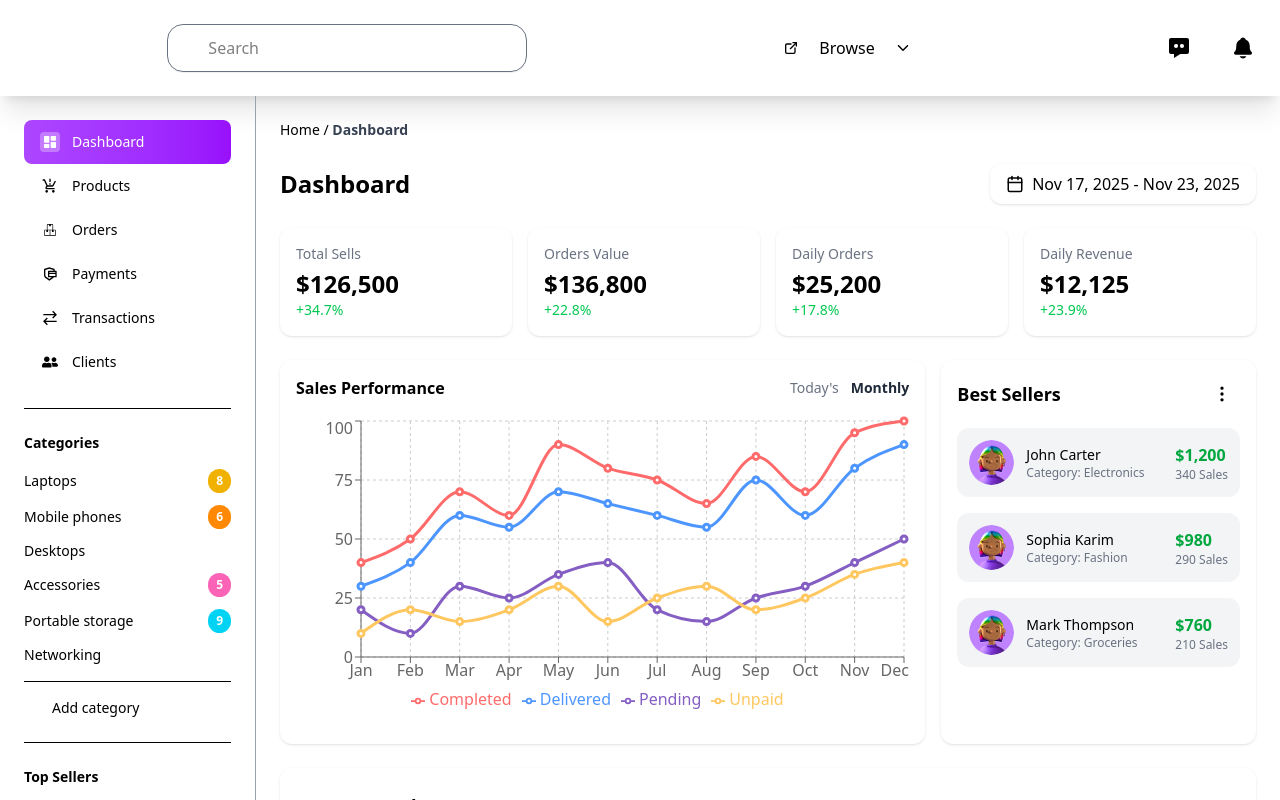
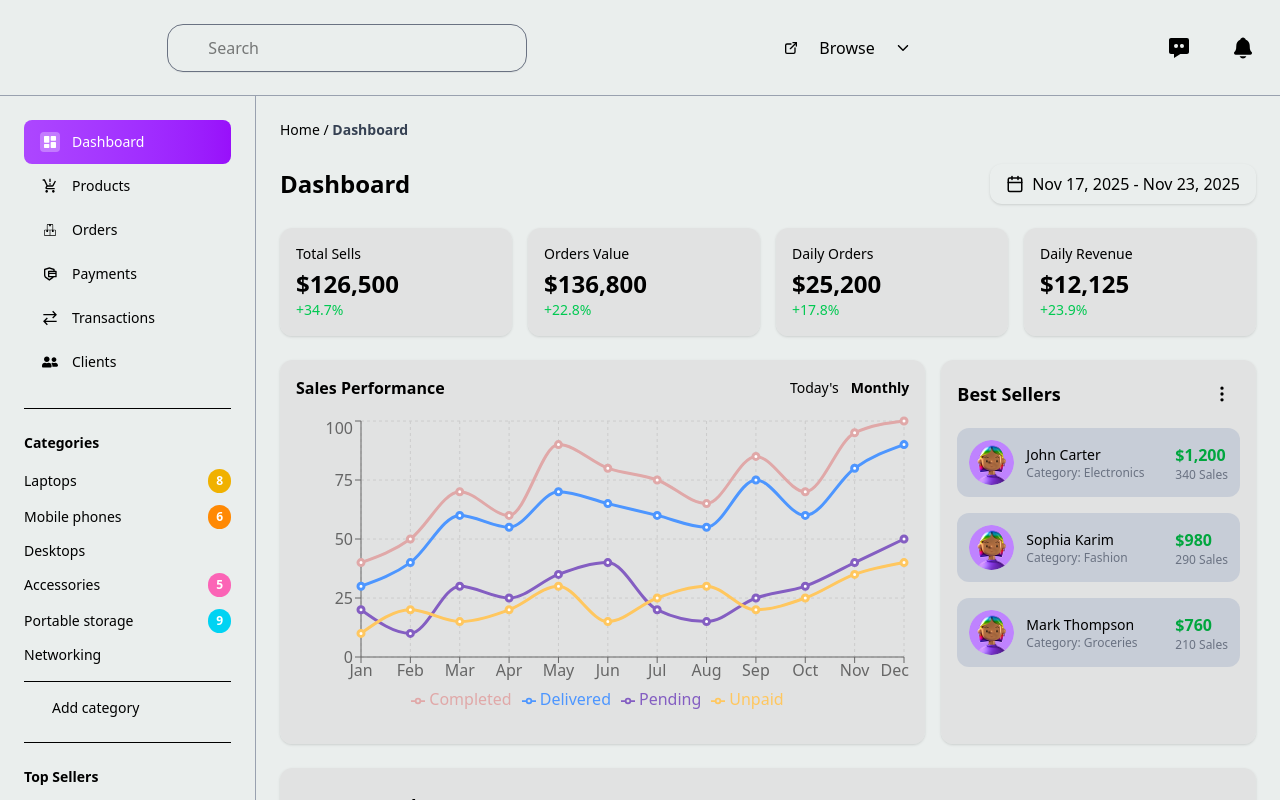
Before and after one commit to shahriear/Frox_Dashboard, a Next.js app: page /Dashboard in a window 1280 px wide. Shown: the top 800 px of the page. Built offline with nearby package versions, Linux system fonts and the light colour scheme.

Commit message:
dark adjust

```diff
--- a/app/(Page)/Dashboard/page.tsx
+++ b/app/(Page)/Dashboard/page.tsx
@@ -13,12 +13,13 @@ import TotalRevenue from "../../Components/Home/TotalRevenue";
 const page = () => {
   return (
     <>
-
-    <div className="p-6 space-y-6 w-full bg-gray- dark:bg-slate- transition-colors duration-300">
+      <div className="p-6 bg-[var(--section-bg)] space-y-6 w-full  transition-colors duration-300">
         <Breadcrumb />
 
         <div className="flex justify-between items-center">
-            <h1 className="text-2xl font-semibold text-gray-00 dark:text-gray-00">Dashboard</h1>
+          <h1 className="text-2xl font-semibold text-gray-00 dark:text-gray-00">
+            Dashboard
+          </h1>
           <DateRange />
         </div>
 
@@ -42,9 +43,8 @@ const page = () => {
           <TotalRevenue />
         </div>
       </div>
-
     </>
-  )
+  );
 }
 
 export default page
--- a/app/Components/Home/BestSellers.jsx
+++ b/app/Components/Home/BestSellers.jsx
@@ -34,14 +34,14 @@ export default function BestSellers() {
   const [openMenu, setOpenMenu] = useState(false);
 
   return (
-    <div className="bg-white dark:bg-gray-800 shadow rounded-xl p-4 h-full transition-colors duration-300">
+    <div className="bg-[var(--card-bg)] dark:bg-gray-00 shadow rounded-xl p-4 h-full transition-colors duration-300">
       {/* Top Section */}
       <div className="flex justify-between items-center mb-4 relative">
-        <h2 className="font-semibold text-lg dark:text-white">Best Sellers</h2>
+        <h2 className="font-semibold text-lg dark:text-whit">Best Sellers</h2>
 
         <button
           onClick={() => setOpenMenu(!openMenu)}
-          className="p-2 hover:bg-gray-200 dark:hover:bg-gray-700 rounded-full transition-colors"
+          className="p-2 hover:bg-gray-200 dark:hover:bg-gray-500 rounded-full transition-colors"
         >
           <MoreVertical size={20} />
         </button>
@@ -72,10 +72,10 @@ export default function BestSellers() {
 
       {/* Sellers List */}
       <div className="space-y-4">
-        {sellers.map((seller) => (
+        {sellers.map(seller => (
           <div
             key={seller.id}
-            className="flex items-center justify-between bg-gray-100 dark:bg-gray-700 p-3 rounded-xl transition-colors"
+            className="flex items-center justify-between bg-[var(--row-bg)]  dark:bg-gray-00 p-3 rounded-xl transition-colors"
           >
             <div className="flex items-center gap-3">
               <Image
@@ -86,11 +86,12 @@ export default function BestSellers() {
                 className="rounded-full"
               />
               <div>
-                <p className="font-medium text-sm dark:text-white">{seller.name}</p>
-                <p className="text-xs text-gray-500 dark:text-gray-400">
+                <p className="font-medium text-sm dark:text-whit">
+                  {seller.name}
+                </p>
+                <p className="text-xs text-gray-500 dark:text-gray-00">
                   Category: {seller.category}
                 </p>
-
               </div>
             </div>
 
@@ -98,7 +99,9 @@ export default function BestSellers() {
               <span className="text-green-600 dark:text-green-400 font-semibold">
                 ${seller.sales.toLocaleString()}
               </span>
-              <p className="text-xs font-medium text-gray-500">{seller.soldCount} Sales </p>
+              <p className="text-xs font-medium text-gray-500">
+                {seller.soldCount} Sales{' '}
+              </p>
             </div>
           </div>
         ))}
--- a/app/Components/Home/DateRange.jsx
+++ b/app/Components/Home/DateRange.jsx
@@ -19,7 +19,7 @@ export function DateRange() {
   }, []);
 
   return (
-    <div className="flex items-center gap-2 bg-white dark:bg-gray-800 dark:text-white shadow px-4 py-2 rounded-xl transition-colors">
+    <div className="flex  items-center gap-2 bg-whit dark:bg-gray-00 dark:text-whit shadow px-4 py-2 rounded-xl transition-colors ">
       <Calendar size={18} />
       <span>{dateRange}</span>
     </div>
--- a/app/Components/Home/MarketOverview.jsx
+++ b/app/Components/Home/MarketOverview.jsx
@@ -21,8 +21,8 @@ const data = [
 
 export default function MarketOverview() {
   return (
-    <div className="bg-white dark:bg-gray-800 shadow-2xl rounded-xl p-4 h-72 min-h-[280px] transition-colors duration-300">
-      <h2 className="font-semibold mb-4 dark:text-white">Market Overview</h2>
+    <div className="bg-[var(--card-bg)] shadow-2xl rounded-xl p-4 h-72 min-h-[280px] transition-colors duration-300">
+      <h2 className="font-semibold mb-4 dark:text-whit">Market Overview</h2>
 
       {/* FIX: Make a fixed-height wrapper */}
       <div className="w-full h-[220px]">
--- a/app/Components/Home/RecentPurchases.jsx
+++ b/app/Components/Home/RecentPurchases.jsx
@@ -53,14 +53,18 @@ export default function RecentPurchases() {
   };
 
   return (
-    <div className="bg-white dark:bg-gray-800 shadow rounded-xl p-6 transition-colors duration-300">
-      <h2 className="font-semibold mb-4 text-lg dark:text-white">Recent Purchases</h2>
+    <div className="bg-[var(--card-bg)] shadow rounded-xl p-6 transition-colors duration-300">
+      <h2 className="font-semibold mb-4 text-lg dark:text-whit">
+        Recent Purchases
+      </h2>
 
       <div className="overflow-x-auto">
         <table className="w-full text-left border-collapse">
           <thead>
             <tr className="text-gray-500 dark:text-gray-400 text-sm border-b border-gray-400 dark:border-gray-700">
-              <th className="p-3"><input type="checkbox" /></th>
+              <th className="p-3">
+                <input type="checkbox" />
+              </th>
               <th className="p-3">Product</th>
               <th className="p-3">Order ID</th>
               <th className="p-3">Date</th>
@@ -72,8 +76,11 @@ export default function RecentPurchases() {
           </thead>
 
           <tbody>
-            {data.map((item) => (
-              <tr key={item.id} className="border-b border-gray-300 dark:border-gray-700 text-sm hover:bg-gray-50 dark:hover:bg-gray-700 transition-colors">
+            {data.map(item => (
+              <tr
+                key={item.id}
+                className="border-b border-gray-300 dark:border-gray-700 text-sm hover:bg-gray-0 dark:hover:bg-gray-500 transition-colors"
+              >
                 <td className="p-3">
                   <input type="checkbox" />
                 </td>
@@ -118,7 +125,6 @@ export default function RecentPurchases() {
                     <MoreHorizontal className="text-gray-600 dark:text-gray-400" />
                   </button>
                 </td>
-
               </tr>
             ))}
           </tbody>
--- a/app/Components/Home/SalesPerformance.jsx
+++ b/app/Components/Home/SalesPerformance.jsx
@@ -28,14 +28,18 @@ const data = [
 
 export default function SalesPerformance() {
   return (
-    <div className="bg-white dark:bg-gray-800 shadow rounded-xl p-4 col-span-2 h-96 min-h-[380px] transition-colors duration-300">
+    <div className=" bg-[var(--card-bg)] shadow rounded-xl p-4 col-span-2 h-96 min-h-[380px] transition-colors duration-300">
       {/* Header */}
       <div className="flex justify-between items-center mb-4">
-        <h2 className="font-semibold dark:text-white">Sales Performance</h2>
+        <h2 className="font-semibold dark:text-whit">Sales Performance</h2>
 
-        <div className="flex gap-3 text-sm text-gray-500 dark:text-gray-400">
-          <span className="cursor-pointer hover:text-gray-700 dark:hover:text-gray-300">Today's</span>
-          <span className="cursor-pointer text-gray-800 dark:text-gray-100 font-semibold">Monthly</span>
+        <div className="flex gap-3 text-sm text-gray-00 dark:text-gray-00">
+          <span className="cursor-pointer hover:text-gray-00 dark:hover:text-gray-30">
+            Today's
+          </span>
+          <span className="cursor-pointer text-gray-00 dark:text-gray-00 font-semibold">
+            Monthly
+          </span>
         </div>
       </div>
 
@@ -49,10 +53,30 @@ export default function SalesPerformance() {
             <Tooltip />
             <Legend />
 
-            <Line type="monotone" dataKey="Completed" stroke="#FF6B6B" strokeWidth={3} />
-            <Line type="monotone" dataKey="Pending" stroke="#845EC2" strokeWidth={3} />
-            <Line type="monotone" dataKey="Unpaid" stroke="#FFC75F" strokeWidth={3} />
-            <Line type="monotone" dataKey="Delivered" stroke="#4D96FF" strokeWidth={3} />
+            <Line
+              type="monotone"
+              dataKey="Completed"
+              stroke="#E0A8A8"
+              strokeWidth={3}
+            />
+            <Line
+              type="monotone"
+              dataKey="Pending"
+              stroke="#845EC2"
+              strokeWidth={3}
+            />
+            <Line
+              type="monotone"
+              dataKey="Unpaid"
+              stroke="#FFC75F"
+              strokeWidth={3}
+            />
+            <Line
+              type="monotone"
+              dataKey="Delivered"
+              stroke="#4D96FF"
+              strokeWidth={3}
+            />
           </LineChart>
         </ResponsiveContainer>
       </div>
--- a/app/Components/Home/StatCard.jsx
+++ b/app/Components/Home/StatCard.jsx
@@ -1,9 +1,9 @@
 export default function StatCard({ title, amount, percent }) {
 return (
-<div className="bg-white dark:bg-gray-800 shadow rounded-xl p-4 transition-colors duration-300">
-<div className="text-gray-500 dark:text-gray-400 text-sm">{title}</div>
-<div className="text-2xl font-semibold mt-1 dark:text-white">{amount}</div>
-<div className="text-green-500 dark:text-green-400 text-sm">+{percent}</div>
-</div>
+  <div className="bg-[var(--card-bg)]  shadow rounded-xl p-4 transition-colors duration-300">
+    <div className="text-gray-00 dark:text-gray-00 text-sm">{title}</div>
+    <div className="text-2xl font-semibold mt-1 dark:text-whit">{amount}</div>
+    <div className="text-green-500 dark:text-green-400 text-sm">+{percent}</div>
+  </div>
 );
 }
--- a/app/Components/Home/TotalRevenue.jsx
+++ b/app/Components/Home/TotalRevenue.jsx
@@ -53,8 +53,8 @@ const data = [
 
 export default function TotalRevenue() {
   return (
-    <div className="bg-white dark:bg-gray-800 shadow-2xl rounded-xl p-4 h-72 min-h-[280px] transition-colors duration-300">
-      <h2 className="font-semibold dark:text-white mb-4">Total Revenue</h2>
+    <div className="bg-[var(--card-bg)] shadow-2xl rounded-xl p-4 h-72 min-h-[280px] transition-colors duration-300">
+      <h2 className="font-semibold  mb-4">Total Revenue</h2>
 
       {/* FIX: wrapper for responsive height */}
       <div className="w-full h-[220px]">
@@ -65,11 +65,7 @@ export default function TotalRevenue() {
             <YAxis />
             <Tooltip />
 
-            <Bar
-              dataKey="revenue"
-              fill="#10B981"
-              radius={[6, 6, 0, 0]}
-            />
+            <Bar dataKey="revenue" fill="#10B981" radius={[6, 6, 0, 0]} />
           </BarChart>
         </ResponsiveContainer>
       </div>
--- a/app/Components/Home/VisitsBySource.jsx
+++ b/app/Components/Home/VisitsBySource.jsx
@@ -55,8 +55,8 @@ const COLORS = ["#4F46E5", "#06B6D4", "#10B981", "#F59E0B"];
 
 export default function VisitsBySource() {
   return (
-    <div className="bg-white dark:bg-gray-800 shadow-2xl rounded-xl p-4 h-72 min-h-[280px] transition-colors duration-300">
-      <h2 className="font-semibold mb-4 dark:text-white">Visits by Source</h2>
+    <div className="bg-[var(--card-bg)] shadow-2xl rounded-xl p-4 h-72 min-h-[280px] transition-colors duration-300">
+      <h2 className="font-semibold mb-4 dark:text-whit">Visits by Source</h2>
 
       {/* FIX: Wrapper with fixed height so responsive container works */}
       <div className="w-full h-[220px]">
--- a/app/Components/Navber/Navber.jsx
+++ b/app/Components/Navber/Navber.jsx
@@ -17,7 +17,7 @@ const Navber = ({ onToggleSidebar, sidebarOpen }) => {
   return (
     <>
       {/* Desktop & Tablet Navigation */}
-      <div className=" bg-gray- shadow-xl hidden sm:flex w-full h-16 sm:h-20 lg:h-24 items-center justify-center px-4 sm:px-6 lg:px-8">
+      <div className=" bg-[var(--section-bg)] border-b border-b-gray-400  shadow-xl hidden sm:flex w-full h-16 sm:h-20 lg:h-24 items-center justify-center px-4 sm:px-6 lg:px-8">
         <div className="flex items-center gap-4 sm:gap-8 md:gap-40 lg:gap-64 justify-center lg:justify-center">
           <div className="flex">
             {/* Logo */}
--- a/app/Components/Sidebar/Sidebar.jsx
+++ b/app/Components/Sidebar/Sidebar.jsx
@@ -25,7 +25,7 @@ const Sidebar = ({ onLinkClick }) => {
     }
 
     return (
-      <div className="w-64  h-screen overflow-y-auto p-6 border-r border-gray-400 ">
+      <div className="w-64 bg-[var(--section-bg)] h-screen overflow-y-auto p-6 border-r border-gray-400 ">
         {/* Menu Items */}
         <div className="space-y-2">
           {/* Dashboard */}
--- a/app/globals.css
+++ b/app/globals.css
@@ -1,6 +1,6 @@
-@import "tailwindcss";
+@import 'tailwindcss';
 
-:root {
+/* :root {
   --background: #ffffff;
   --foreground: #171717;
 }
@@ -8,7 +8,32 @@
 html.dark {
   --background: #1a1a1a;
   --foreground: #ededed;
+} */
+/* Default Light Mode */
+:root {
+  --background: #ffffff;
+  --foreground: #171717;
+
+  /* Custom BG for any section */
+  --section-bg: #eaeeed;
+  --card-bg: #dededeba;
+  --row-bg:#667dab35;
+  /* --sidebar-bg: #f8fafc; */
 }
+
+/* Dark Mode */
+html.dark {
+  --background: #0b0f19;
+  --foreground: #bfbebe;
+
+  /* Custom BG for any section (dark) */
+  --section-bg: #0b1a2e;
+  --card-bg: #14273d;
+  /* --sidebar-bg: #0d1829; */
+  --row-bg:#6e9bf635;
+}
+
+/* Tailwind inline theme */
 
 @theme inline {
   --color-background: var(--background);
@@ -55,8 +80,14 @@ html.dark {
 }
 
 @keyframes fadeIn {
-  from { opacity: 0; transform: translateY(-4px); }
-  to { opacity: 1; transform: translateY(0); }
+  from {
+    opacity: 0;
+    transform: translateY(-4px);
+  }
+  to {
+    opacity: 1;
+    transform: translateY(0);
+  }
 }
 .animate-fadeIn {
   animation: fadeIn 0.35s ease-out;
```
Lines whose indentation alone changed are shown as unchanged.
